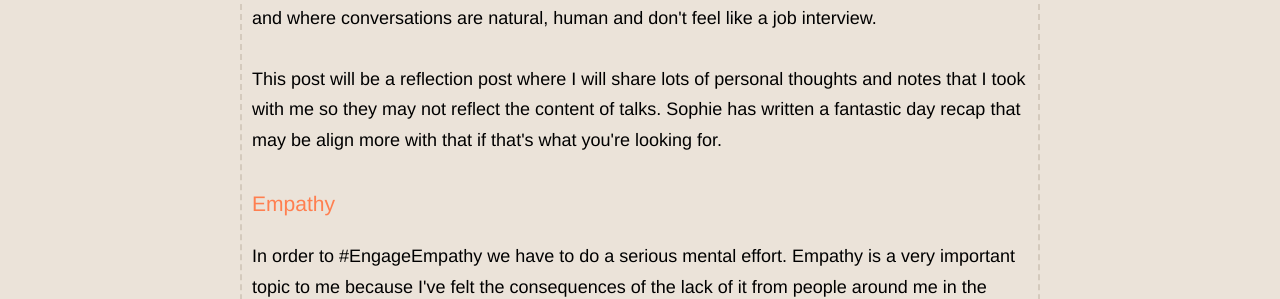
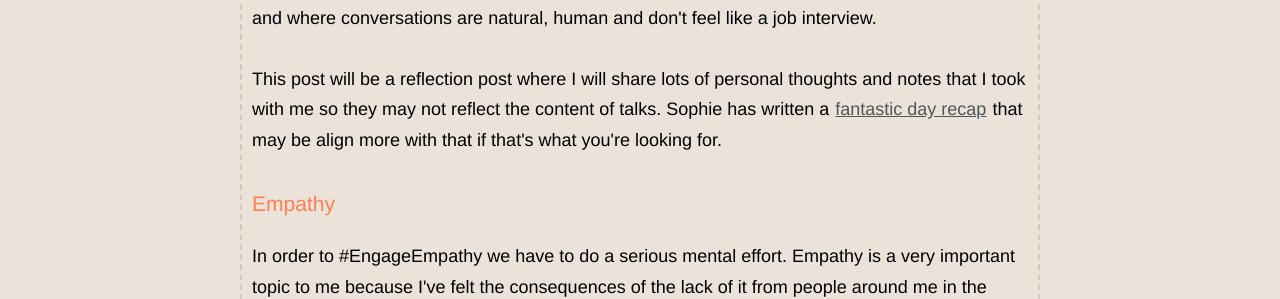
Before and after one commit to ohhelloana/ohhelloana, a Jekyll site: the page built from _posts/2019-11-16-ffconf-2019.html, in a window 1280 px wide and 900 px high. Shown: the part 487-786 px from the top of the window. Built offline with Jekyll 4.4.1, drawn with Linux system fonts in a browser that asks for light colours.

Commit message:
Add missing link in blog post;

```diff
--- a/_posts/2019-11-16-ffconf-2019.html
+++ b/_posts/2019-11-16-ffconf-2019.html
@@ -19,7 +19,7 @@ listening: nothing
 
 <p>I've been to FFConf since I moved to the UK and <a href="https://ohhelloana.blog/the-end-of-2018">I've mentioned it in passing in previous blog posts</a>. It has been a place where I made "friends forever", where I got a lead to my current job and where conversations are natural, human and don't feel like a job interview.</p>
 
-<p>This post will be a reflection post where I will share lots of personal thoughts and notes that I took with me so they may not reflect the content of talks. Sophie has written a fantastic day recap that may be align more with that if that's what you're looking for.</p>
+<p>This post will be a reflection post where I will share lots of personal thoughts and notes that I took with me so they may not reflect the content of talks. Sophie has written a <a href="https://localghost.dev/2019/11/ffconf-2019-future-friends-beside-the-seaside/">fantastic day recap</a> that may be align more with that if that's what you're looking for.</p>
 
 <h3>Empathy</h3>
 
```
